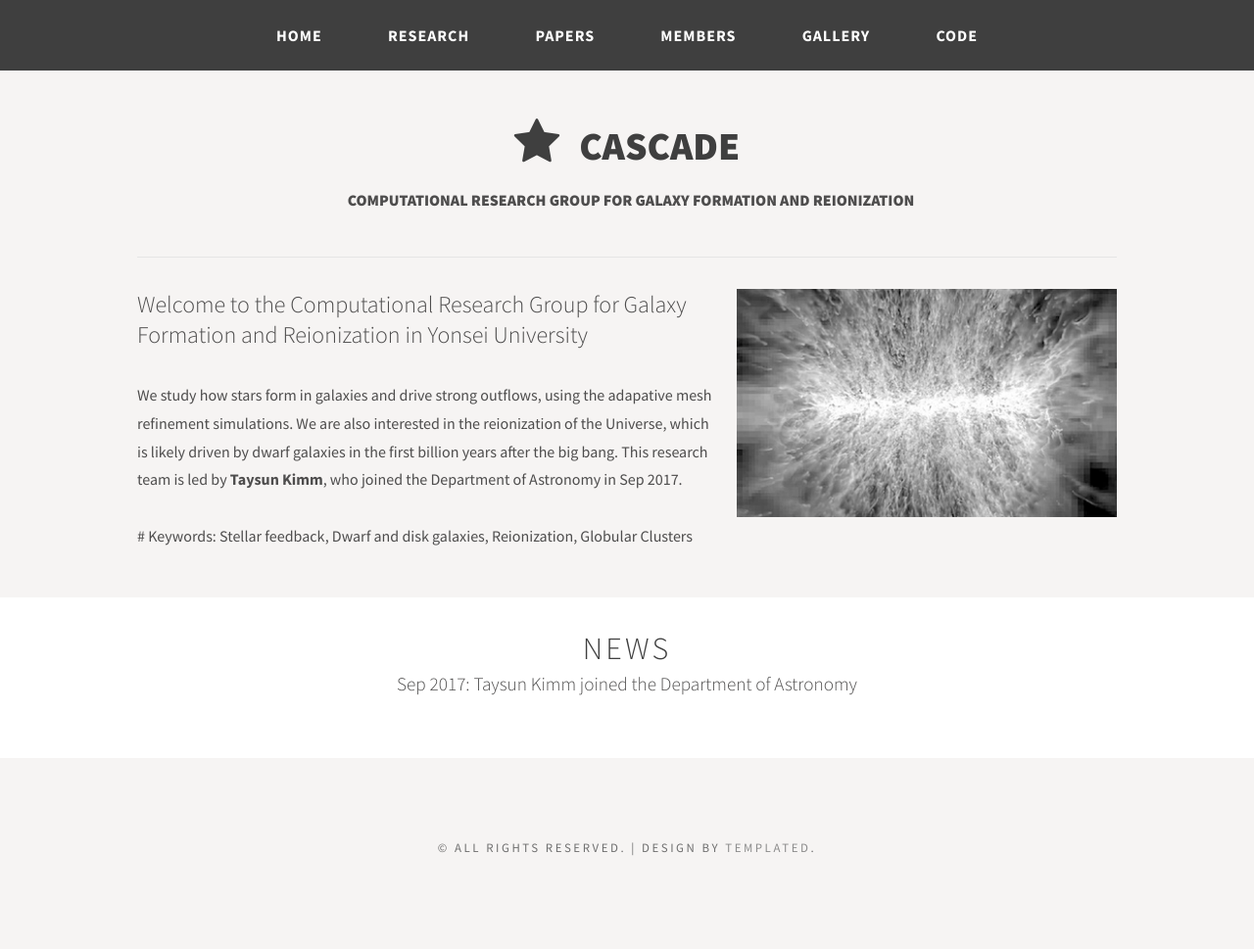
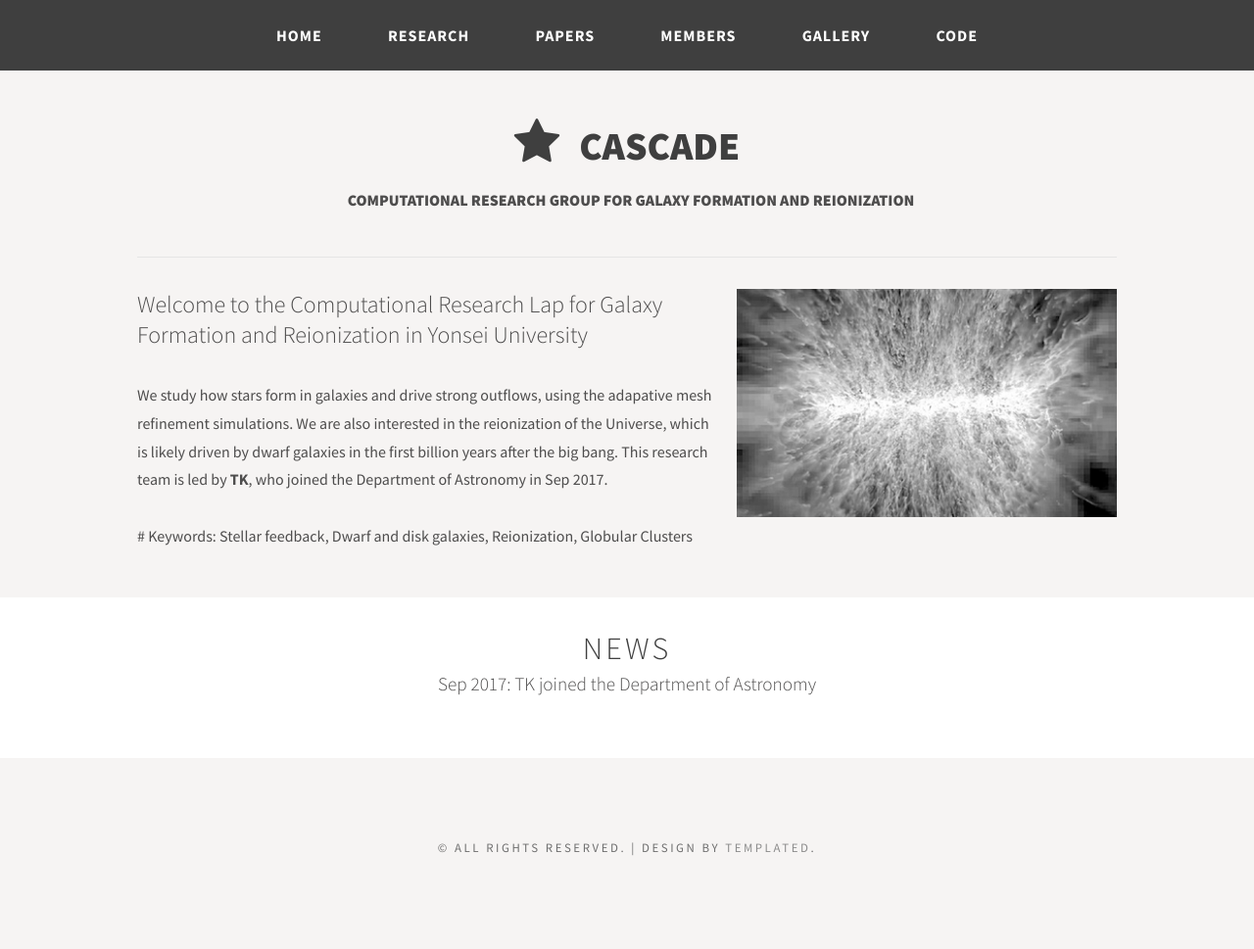
Before and after one commit to cascadeyonsei/cascadeyonsei.github.io, a plain HTML site: page index.html in a window 1280 px wide. Shown: the whole page at 98% size. Drawn offline with Linux system fonts and the light colour scheme.

Commit message:
Minor change

```diff
--- a/index.html
+++ b/index.html
@@ -30,11 +30,11 @@
 	<div id="content">
 		<div class="title">
 			<h3></h3>
-			<span class="byline">Welcome to the Computational Research Group for Galaxy Formation and Reionization in Yonsei University</span>
+			<span class="byline">Welcome to the Computational Research Lap for Galaxy Formation and Reionization in Yonsei University</span>
 		</div>
 		<p> We study how stars form in galaxies and drive strong outflows, using the adapative mesh refinement simulations.
 We are also interested in the reionization of the Universe, which is likely driven by dwarf galaxies in the first billion years after the big bang.
-			This research team is led by <strong>Taysun Kimm</strong>, who joined the Department of Astronomy in Sep 2017. <br/><br/>
+			This research team is led by <strong>TK</strong>, who joined the Department of Astronomy in Sep 2017. <br/><br/>
 	# Keywords: Stellar feedback, Dwarf and disk galaxies, Reionization, Globular Clusters
 </p>
 	</div>
@@ -45,7 +45,7 @@ We are also interested in the reionization of the Universe, which is likely driv
 	<div id="featured" class="container">
 		<div class="major">
 			<h3>News</h3>
-			<span class="byline"> Sep 2017: Taysun Kimm joined the Department of Astronomy </span>
+			<span class="byline"> Sep 2017: TK joined the Department of Astronomy </span>
 		</div>
 	</div>
 </div>
```
